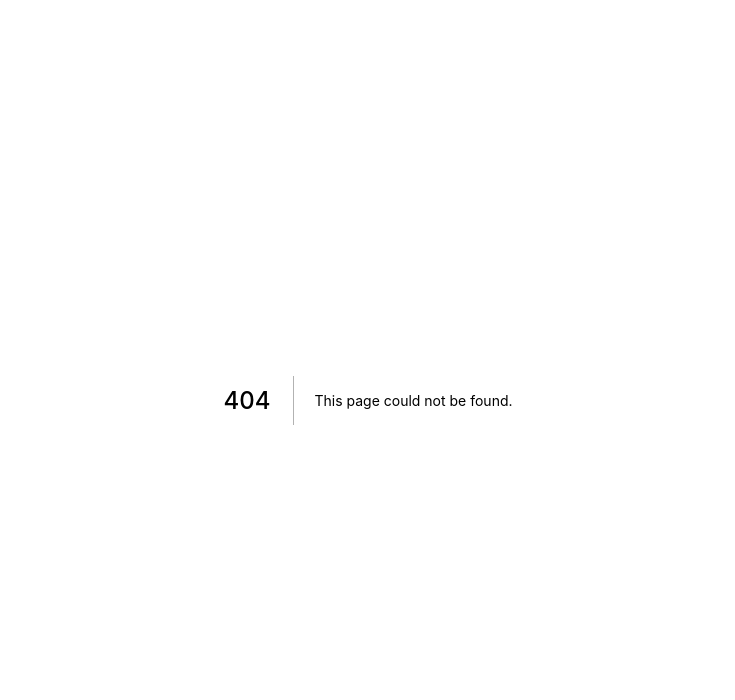
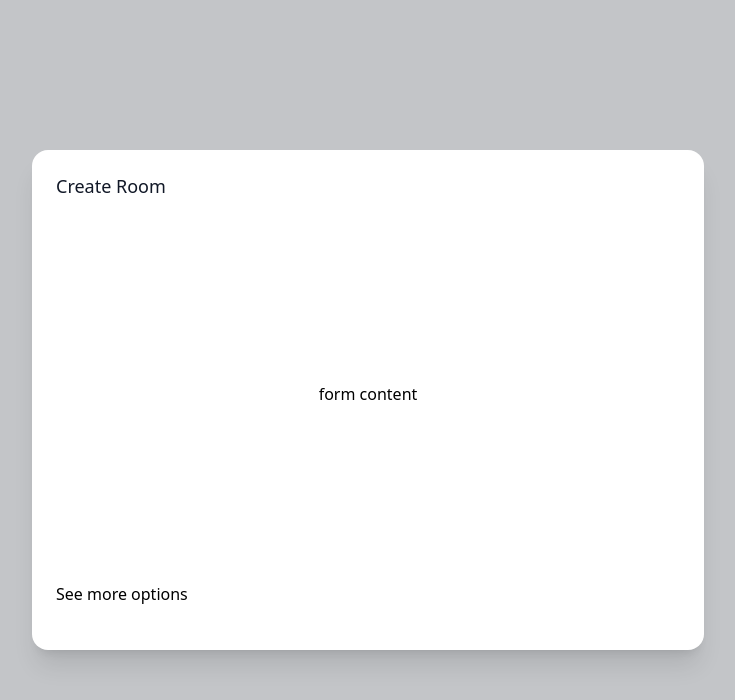
Before and after one commit to Pavanarathod/nextjs-animation-with-tailwindcss, a Next.js app: page /create-room in a window 1280 px wide. Before the commit this address had no page. Shown: the top 700 px of the page, without its empty margins (272-1007 px from the left). Built offline with nearby package versions, Linux system fonts and the light colour scheme.

Commit message:
page modeling

```diff
--- a/package.json
+++ b/package.json
@@ -9,6 +9,7 @@
     "lint": "next lint"
   },
   "dependencies": {
+    "@headlessui/react": "^1.6.5",
     "@heroicons/react": "^1.0.6",
     "next": "12.1.6",
     "react": "18.1.0",
--- /dev/null
+++ b/src/pages/create-room/index.tsx
@@ -0,0 +1,120 @@
+import { Dialog, Transition } from "@headlessui/react";
+import Link from "next/link";
+import { useRouter } from "next/router";
+import { Fragment, useEffect, useState } from "react";
+
+type Props = {};
+
+const CreateRoom = (props: Props) => {
+  const [isOpen, setIsOpen] = useState(true);
+  const [step, setStep] = useState<number>(1);
+  const [createRoomTtitle, setCreateRoomTitle] = useState<string>("");
+  const router = useRouter();
+
+  function closeModal() {
+    setIsOpen(false);
+  }
+
+  function openModal() {
+    setIsOpen(true);
+  }
+
+  const onStepChange = () => {
+    router.push({
+      pathname: "/create-room",
+      query: {
+        step: step === 1 ? 1 : step + 1,
+      },
+    });
+  };
+
+  useEffect(() => {
+    if (router.query) {
+      if (router.query.step === "1") {
+        setCreateRoomTitle("Basi Details");
+      }
+      if (router.query.step === "2") {
+        setCreateRoomTitle("Asset Classes");
+      }
+      if (router.query.step === "3") {
+        setCreateRoomTitle("Upload images");
+      }
+    } else {
+      setCreateRoomTitle("Create room");
+    }
+  }, [router.query]);
+
+  console.log(step);
+  return (
+    <>
+      <Transition appear show={isOpen} as={Fragment}>
+        <Dialog as="div" className="relative z-10" onClose={() => {}}>
+          <Transition.Child
+            as={Fragment}
+            enter="ease-out duration-300"
+            enterFrom="opacity-0"
+            enterTo="opacity-100"
+            leave="ease-in duration-200"
+            leaveFrom="opacity-100"
+            leaveTo="opacity-0"
+          >
+            <div className="fixed inset-0 bg-gray-900 bg-opacity-25" />
+          </Transition.Child>
+
+          <div className="fixed inset-0 overflow-y-auto">
+            <div className="flex min-h-full items-center justify-center p-4 text-center">
+              <Transition.Child
+                as={Fragment}
+                enter="ease-out duration-300"
+                enterFrom="opacity-0 scale-95"
+                enterTo="opacity-100 scale-100"
+                leave="ease-in duration-200"
+                leaveFrom="opacity-100 scale-100"
+                leaveTo="opacity-0 scale-95"
+              >
+                <Dialog.Panel className="w-full max-w-2xl min-h-[500px] transform overflow-hidden rounded-2xl bg-white p-6 text-left align-middle shadow-xl transition-all">
+                  <Dialog.Title
+                    as="h3"
+                    className="text-lg font-medium leading-6 text-gray-900"
+                  >
+                    {router.query.step ? `${createRoomTtitle}` : "Create Room"}
+                  </Dialog.Title>
+                  <div className="mt-2 flex flex-col justify-between h-[400px]">
+                    <div className=" flex-1 flex items-center h-full justify-center">
+                      <h1>form content</h1>
+                    </div>
+
+                    {/* footer. */}
+                    <div className="w-full flex items-center justify-between">
+                      {router.query && (
+                        <h1 onClick={onStepChange} className="cursor-pointer">
+                          See more options
+                        </h1>
+                      )}
+
+                      {router.query.step && (
+                        <div className="space-x-5">
+                          <button className="px-5 py-2 border-indigo-500 border rounded-md">
+                            Previous
+                          </button>
+                          <button
+                            onClick={onStepChange}
+                            className="px-5 py-2 border-indigo-500 border rounded-md"
+                          >
+                            Next
+                          </button>
+                        </div>
+                      )}
+                    </div>
+                  </div>
+                </Dialog.Panel>
+              </Transition.Child>
+            </div>
+          </div>
+        </Dialog>
+      </Transition>
+    </>
+  );
+};
+
+export default CreateRoom;
--- /dev/null
+++ b/src/pages/create-room/one.tsx
@@ -0,0 +1,16 @@
+import { Dialog, Transition } from "@headlessui/react";
+import { Fragment, useState } from "react";
+
+export default function MyModal() {
+  const [isOpen, setIsOpen] = useState(true);
+
+  function closeModal() {
+    setIsOpen(false);
+  }
+
+  function openModal() {
+    setIsOpen(true);
+  }
+
+  return <></>;
+}
--- a/src/pages/index.tsx
+++ b/src/pages/index.tsx
@@ -1,16 +1,27 @@
 import type { NextPage } from "next";
+import { useRouter } from "next/router";
 import About from "../components/About";
 import Header from "../components/Header";
 import Tours from "../components/Tours";
 import Trillio from "../components/Trillio/Trillio";
 
 const Home: NextPage = () => {
+  const router = useRouter();
   return (
     <>
       {/* <Header />
       <About />
-      <Tours /> */}
-      <Trillio />
+      <Tours />
+      <Trillio /> */}
+
+      <div className="flex items-center justify-center h-screen">
+        <button
+          onClick={() => router.push("/create-room")}
+          className="bg-primarylight text-gray-100 px-10 py-3 rounded-sm"
+        >
+          create room
+        </button>
+      </div>
     </>
   );
 };
--- a/tailwind.config.js
+++ b/tailwind.config.js
@@ -14,27 +14,27 @@ module.exports = {
     "./src/components/**/*.{js,ts,jsx,tsx}",
   ],
   theme: {
-    colors: {
-      // primaryLight: "#7ed56f",
-      // primary: "#55c57a",
-      // primaryDark: "#28b485",
-      // grayDark: "#777",
-      // grayLight: "#f7f7f7",
-      // white: "#fff",
+    // colors: {
+    //   // primaryLight: "#7ed56f",
+    //   // primary: "#55c57a",
+    //   // primaryDark: "#28b485",
+    //   // grayDark: "#777",
+    //   // grayLight: "#f7f7f7",
+    //   // white: "#fff",
 
-      primary: "#eb2f64",
-      primarylight: "#FF3366",
-      primarydark: "#BA265D",
-      gray: {
-        100: "#faf9f9",
-        200: "#f4f2f2",
-        300: "#f0eeee",
-        400: "#ccc",
-        500: "#333",
-        600: "#777",
-        700: "#999",
-      },
-    },
+    //   primary: "#eb2f64",
+    //   primarylight: "#FF3366",
+    //   primarydark: "#BA265D",
+    //   gray: {
+    //     100: "#faf9f9",
+    //     200: "#f4f2f2",
+    //     300: "#f0eeee",
+    //     400: "#ccc",
+    //     500: "#333",
+    //     600: "#777",
+    //     700: "#999",
+    //   },
+    // },
     extend: {},
   },
   plugins: [rotateX],
```
Also changed, not shown: 1 other file (tests, documents, lock files or other folders).
